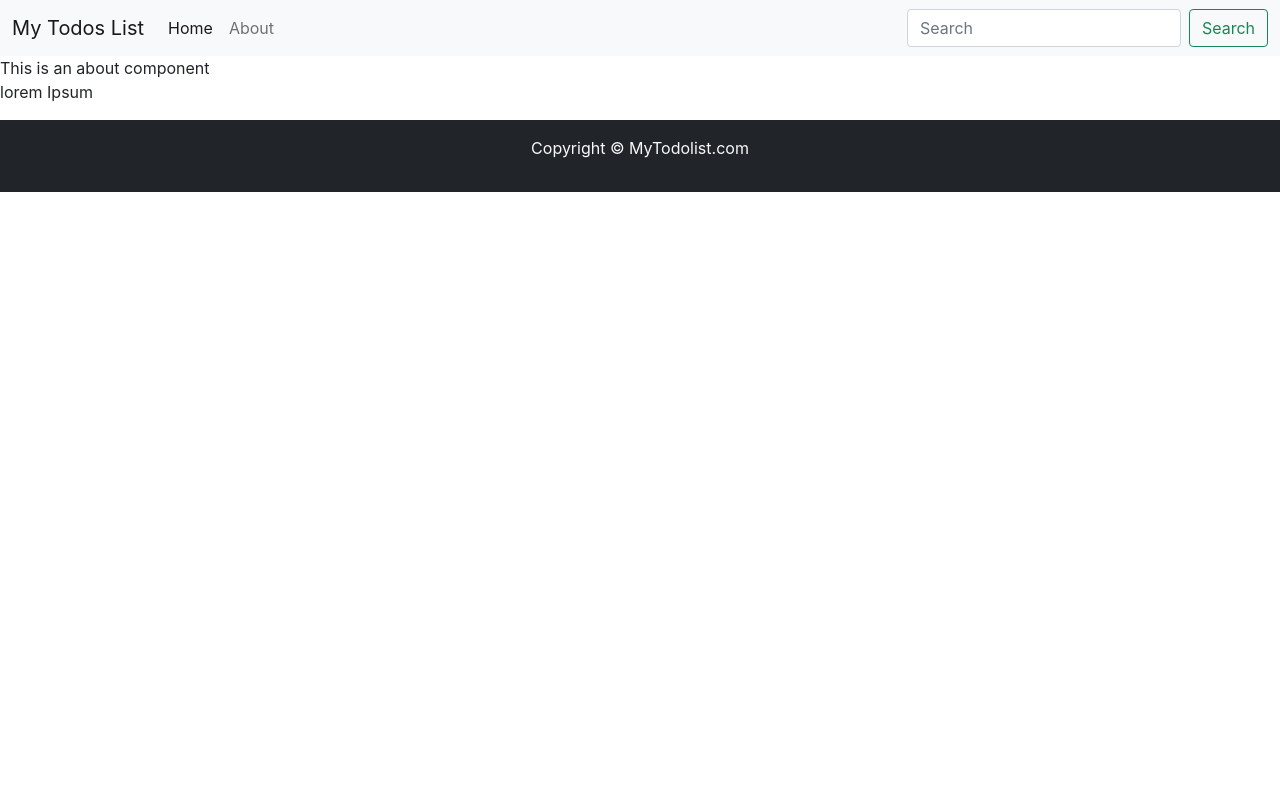
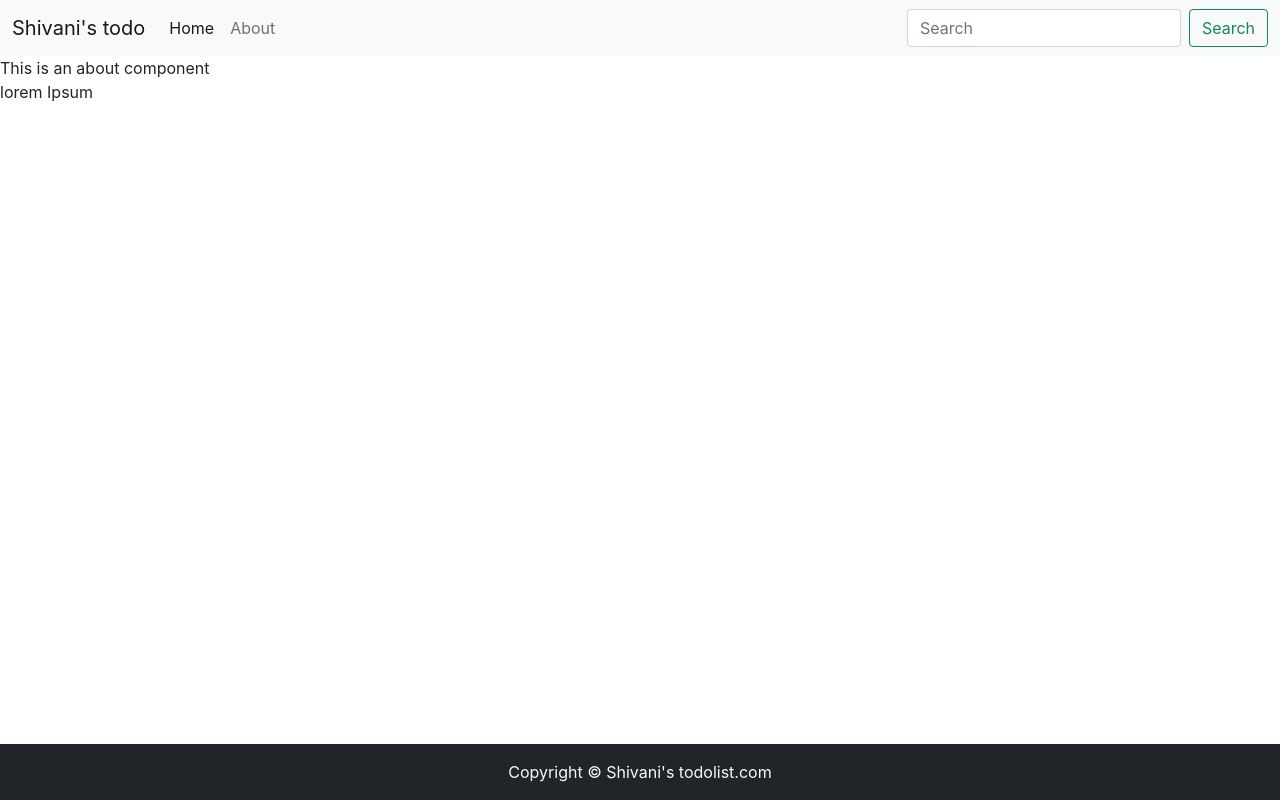
Before and after one commit to gshivani2201/ReactTodoApp, a React (Create React App) app: page /about in a window 1280 px wide. Built offline with nearby package versions, Linux system fonts and the light colour scheme.

Commit message:
made minor changes

```diff
--- a/public/index.html
+++ b/public/index.html
@@ -7,7 +7,7 @@
     <meta name="theme-color" content="#000000" />
     <meta
       name="description"
-      content="Web site created using create-react-app"
+      content="this is a todo app. It lets you add todo items in your list and you can delete them after you have finished them."
     />
     <link rel="apple-touch-icon" href="%PUBLIC_URL%/logo192.png" />
     <!--
@@ -25,7 +25,7 @@
       Learn how to configure a non-root public URL by running `npm run build`.
     -->
     <link href="https://cdn.jsdelivr.net/npm/bootstrap@5.1.3/dist/css/bootstrap.min.css" rel="stylesheet" integrity="sha384-1BmE4kWBq78iYhFldvKuhfTAU6auU8tT94WrHftjDbrCEXSU1oBoqyl2QvZ6jIW3" crossorigin="anonymous">
-    <title>To-do list by Shivani</title>
+    <title>Shivani's todo</title>
   </head>
   <body>
     <noscript>You need to enable JavaScript to run this app.</noscript>
--- a/src/App.css
+++ b/src/App.css
@@ -1,6 +1,4 @@
-.App {
-  text-align: center;
-}
+
 
 .App-logo {
   height: 40vmin;
--- a/src/App.js
+++ b/src/App.js
@@ -1,4 +1,3 @@
-import './App.css';
 import Header from "./Mycomponents/Header";
 import {Footer} from "./Mycomponents/Footer";
 import {Todos} from "./Mycomponents/Todos";
@@ -22,9 +21,6 @@ function App() {
 
   const onDelete = (todo) => {
     console.log("I am ondelete of todo", todo)
-    //Deleting this way in react does not work
-    // let index = todos.indexOf(todo);
-    // todos.splice(index, 1);
 
     setTodos(todos.filter((e) => {
       return e !== todo;
@@ -60,7 +56,7 @@ function App() {
   return (
     <>
     <Router>
-      <Header title="My Todos List" searchBar={true} />
+      <Header title="Shivani's todo" searchBar={true} />
       <Routes>
           <Route path="/" element={
             <>
--- a/src/Mycomponents/Footer.js
+++ b/src/Mycomponents/Footer.js
@@ -3,9 +3,16 @@ import React from 'react'
 export const Footer = () => {
 
   return (
-    <div className="bg-dark text-light py-3">
-        <p className="text-center">
-        Copyright &copy; MyTodolist.com
+    <div
+      className="bg-dark text-light py-3 mt-5"
+      style={{
+      position: "absolute",
+      left: 0,
+      bottom: 0,
+      right: 0,
+    }}>
+        <p className="text-center mb-0">
+        Copyright &copy; Shivani's todolist.com
         </p>
     </div>
   )
```
Also changed, not shown: src/setupTests.js (line endings or trailing spaces), 1 other file (tests, documents, lock files or other folders).
